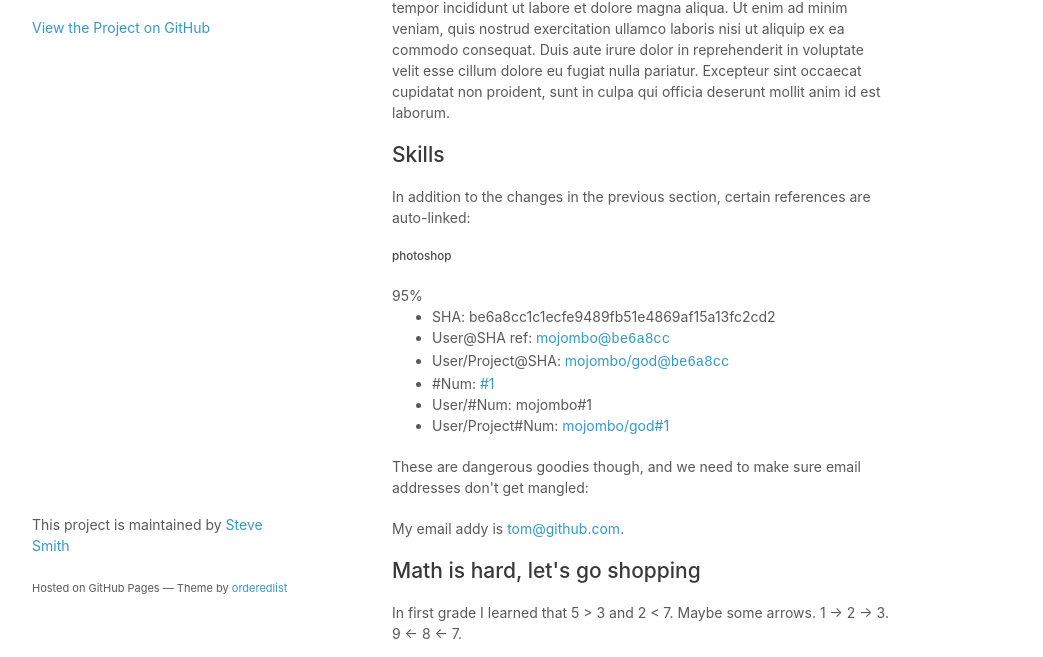
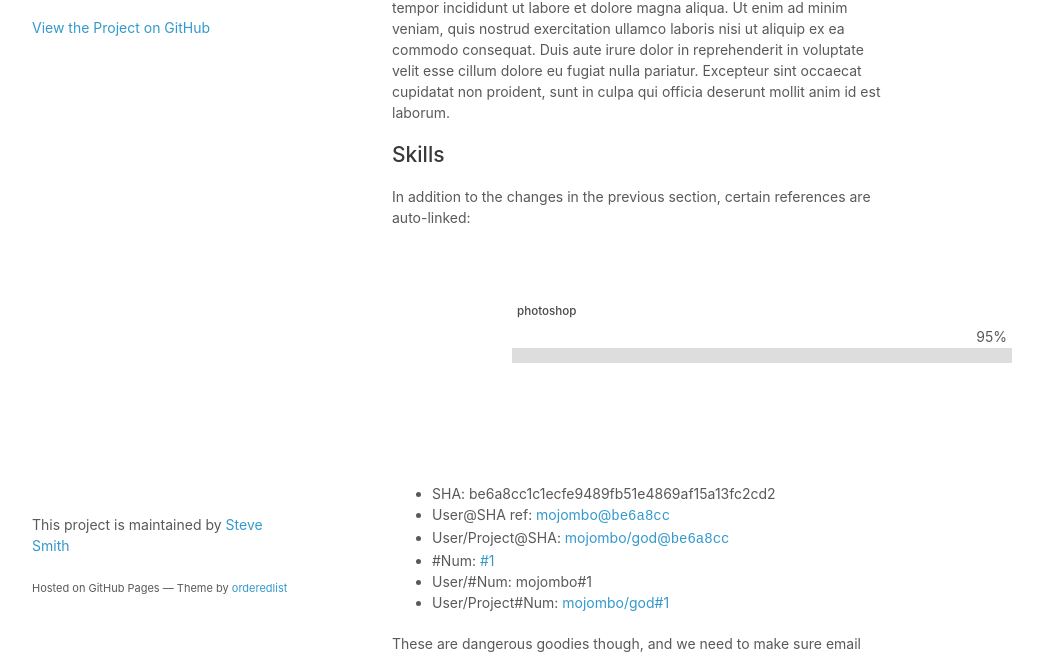
Before and after one commit to ianG123/iangaylon.github.io, a plain HTML site: page index.html in a window 1280 px wide. Shown: the part 133-790 px from the top of the page, without its empty margins (178-1221 px from the left). Drawn offline with Linux system fonts and the light colour scheme.

Commit message:
Update styles.css

```diff
--- a/stylesheets/styles.css
+++ b/stylesheets/styles.css
@@ -268,3 +268,30 @@ footer {
     color:#444;
   }
 }
+
+
+
+
+.skills{
+  background-color:#ddd;
+  width:100%;
+  height:15px;
+  position:relative;
+  margin:120px;
+}
+.title-bar{
+  position:absolute;
+  top:-50px;
+  margin:5px
+}
+.skills span {
+  float:right;
+  margin-top:-22px;
+  margin-right:5px;
+}
+
+.skillbar{
+  background-color:#ff3333;
+  width:0px;
+  height:15px;
+}
```
